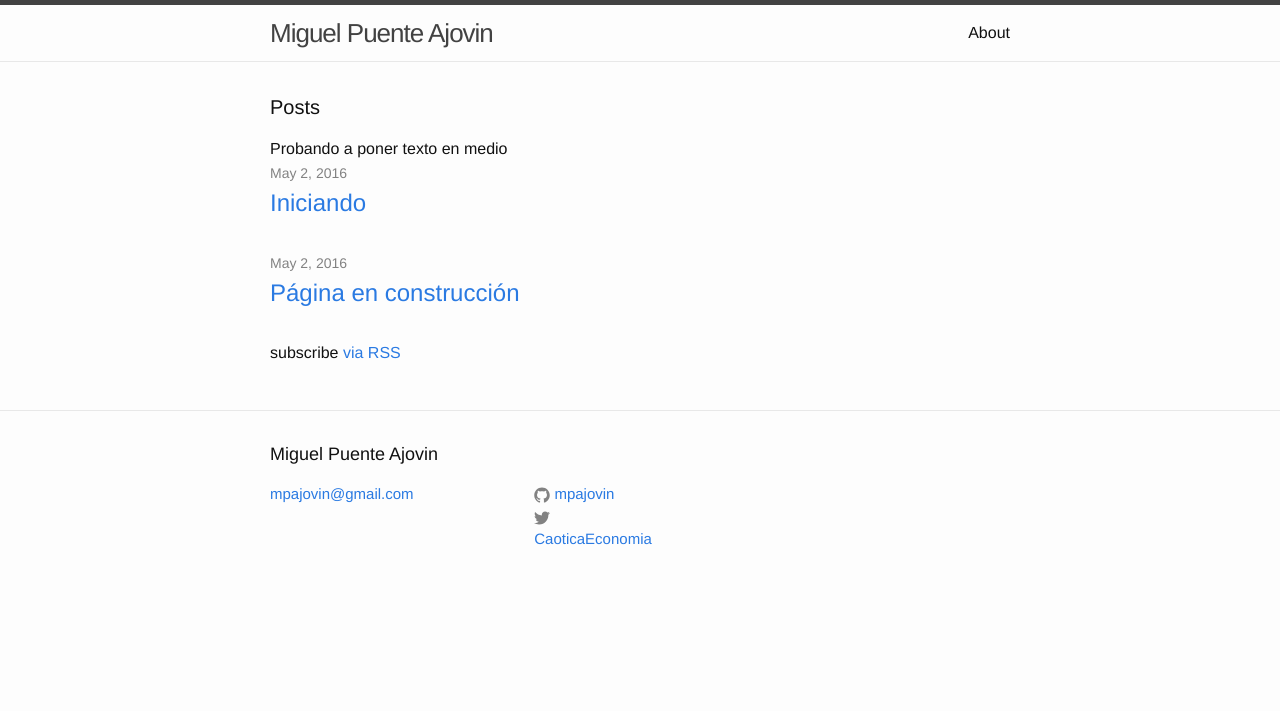
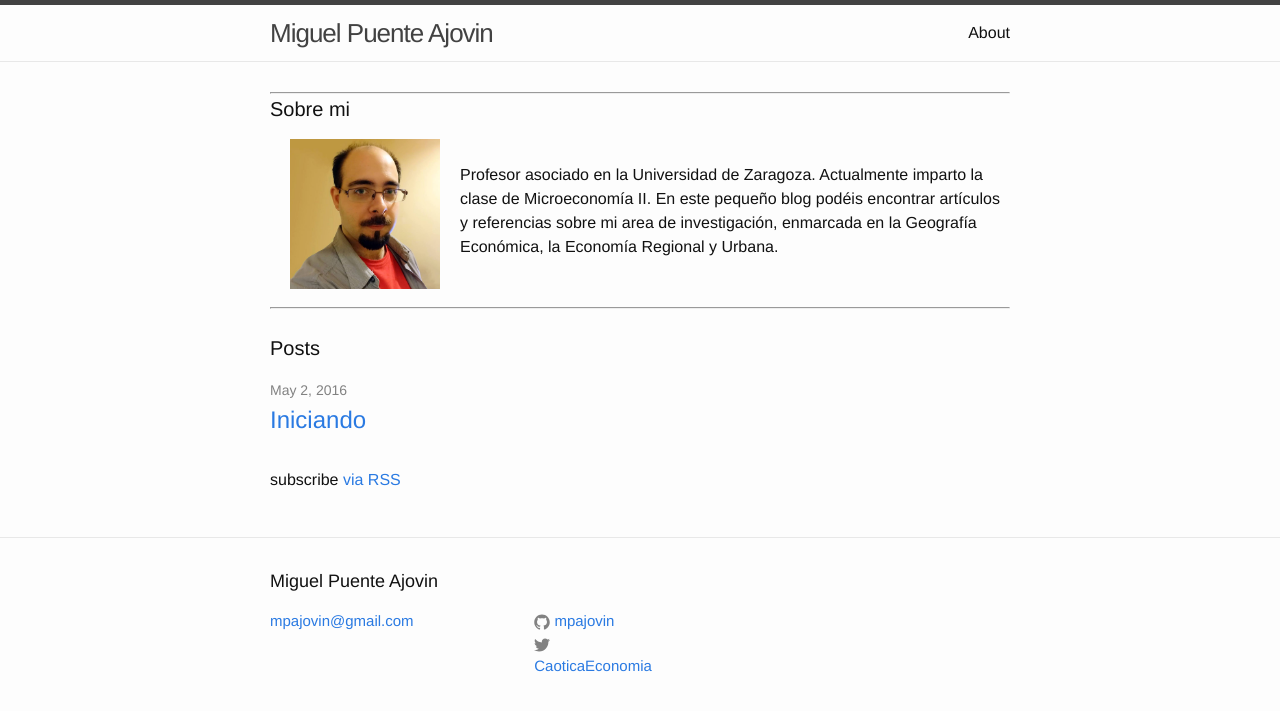
Before and after one commit to mpajovin/mpajovin.github.io, a Jekyll site: the page built from index.html, in a window 1280 px wide. Shown: the top 711 px of the page. Built offline with Jekyll 4.4.1, drawn with Linux system fonts in a browser that asks for light colours.

```diff
--- a/index.html
+++ b/index.html
@@ -3,10 +3,21 @@ layout: default
 ---
 
 <div class="home">
+  <hr>
 
+  <h1 class="page-heading">Sobre mi</h1>
+
+    <img align="left" src="img1.png" height="150" width="150" hspace="20">
+    <br>
+    Profesor asociado en la Universidad de Zaragoza. Actualmente imparto la clase de Microeconomía II. En este pequeño blog podéis encontrar artículos y referencias sobre
+  mi area de investigación, enmarcada en la Geografía Económica, la Economía Regional y Urbana.
+
+<br>
+<br>
+<br>
+  <hr>
+  <br>
   <h1 class="page-heading">Posts</h1>
-
-Probando a poner texto en medio
 
   <ul class="post-list">
     {% for post in site.posts %}
```
Also changed, not shown: _posts/2016-05-02-welcome-to-jekyll.markdown (deleted, +0 -25 lines), img1.png (added).
